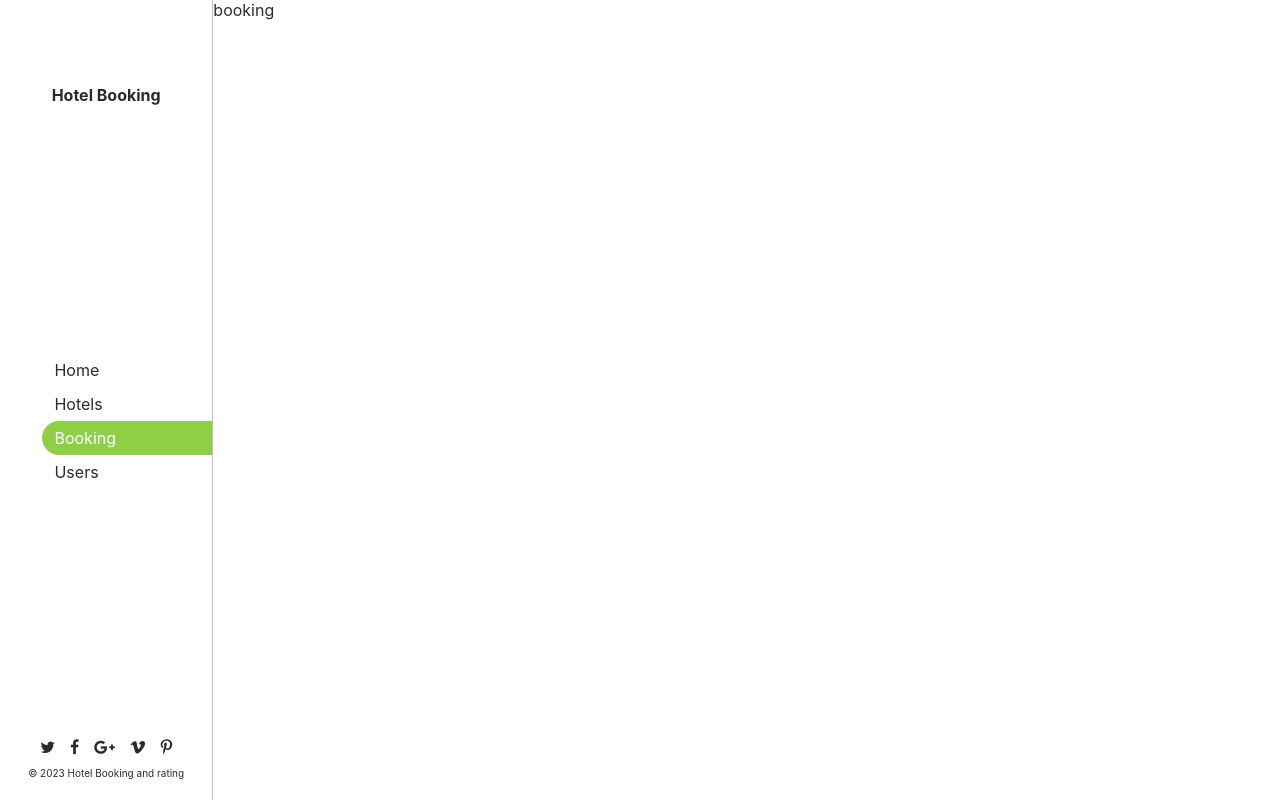
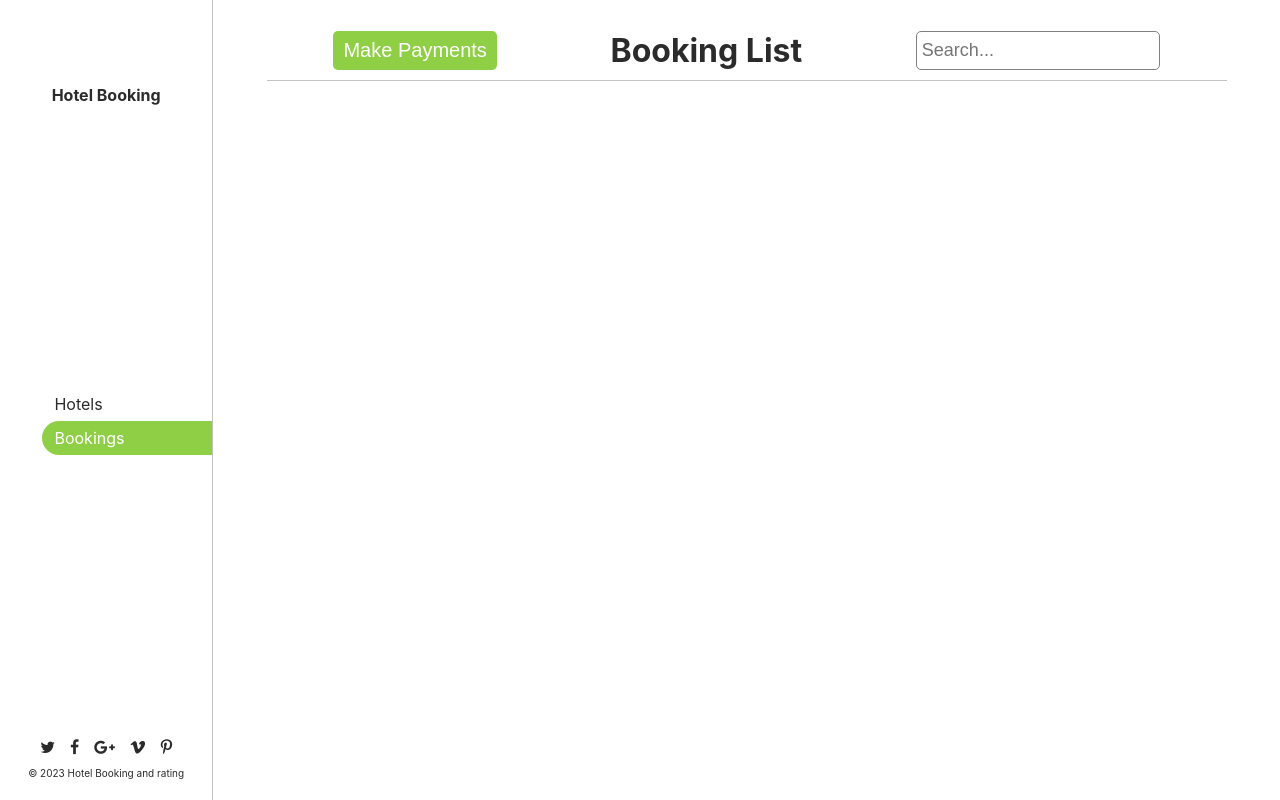
Before and after one commit to t-bello7/hotel-frontend, a React (Create React App) app: page /booking in a window 1280 px wide. Built offline with nearby package versions, Linux system fonts and the light colour scheme.

Commit message:
- add style for booked rooms

```diff
--- a/src/components/booking.js
+++ b/src/components/booking.js
@@ -1,7 +1,51 @@
-import React from 'react';
+/* eslint-disable consistent-return */
+/* eslint-disable array-callback-return */
+import { useSelector } from 'react-redux';
+import React, { useState } from 'react';
+import RoomCard from './roomCard';
 
 export default function Booking() {
+  const hotelRooms = useSelector((state) => state.rooms);
+  const [search, setSearch] = useState("");
+  const [popup, setPopup] = useState("popup_window");
+
+  const display = () => {
+    setPopup("popup_window display");
+  };
+
   return (
-    <div>booking</div>
+    <div className="content_holder">
+      <div className="hotels_holder_header">
+        <button type="button" className="reserve_btn text_1" onClick={display}>Make Payments</button>
+        <h1>Booking List</h1>
+        <input type="text" className="form_feild" placeholder="Search..." onChange={(event) => { setSearch(event.target.value); }} />
+      </div>
+      <div className="rooms_panel">
+        {
+          hotelRooms.filter((element) => {
+            if (search === "") {
+              return element;
+            }
+            if (element.name.toLowerCase().includes(search.toLowerCase().trim())) {
+              return element;
+            }
+          }).map((room) => <RoomCard key={room.id} room={room} />)
+        }
+      </div>
+
+      <div className={popup}>
+        <div className="add_new_hotel_box">
+          <div className="add_new_hotel_header">
+            <h2 className="white_color">Make Payments </h2>
+            <button type="button" onClick={() => setPopup("popup_window")} className="close_btn">
+              <i className="fa fa-times white_color" />
+            </button>
+          </div>
+          <div>
+            List booked rooms
+          </div>
+        </div>
+      </div>
+    </div>
   );
 }
--- a/src/components/navigation.js
+++ b/src/components/navigation.js
@@ -17,10 +17,8 @@ export default function Navigation() {
       </div>
       <div className="nav_holder">
         <nav className="navbar">
-          <NavLink className="nav_link" style={activeStyle} to="/">Home</NavLink>
           <NavLink className="nav_link" style={activeStyle} to="/hotels">Hotels</NavLink>
-          <NavLink className="nav_link" style={activeStyle} to="/booking">Booking</NavLink>
-          <NavLink className="nav_link" style={activeStyle} to="/users">Users</NavLink>
+          <NavLink className="nav_link" style={activeStyle} to="/booking">Bookings</NavLink>
         </nav>
       </div>
       <div className="text_center">
--- a/src/components/notfound.js
+++ b/src/components/notfound.js
@@ -1,7 +1,7 @@
 const NotFound = () => (
-    <main style={{ padding: "1rem" }}>
-      he
-    </main>
-  );
+  <main style={{ padding: "1rem" }}>
+    Not Founds
+  </main>
+);
 
-  export default NotFound;
+export default NotFound;
--- a/src/pages/home.js
+++ b/src/pages/home.js
@@ -1,6 +1,6 @@
 import React from 'react';
 import { NavLink } from 'react-router-dom';
-import Button from './button';
+import Button from '../components/button';
 import "../assets/styles/home.css";
 import background from "../assets/images/home-hotel.jpg";
 import HomeLayout from '../layouts/homeLayout';
```
Also changed, not shown: src/assets/styles/dashboard.css (indentation only), 1 other file (tests, documents, lock files or other folders).
